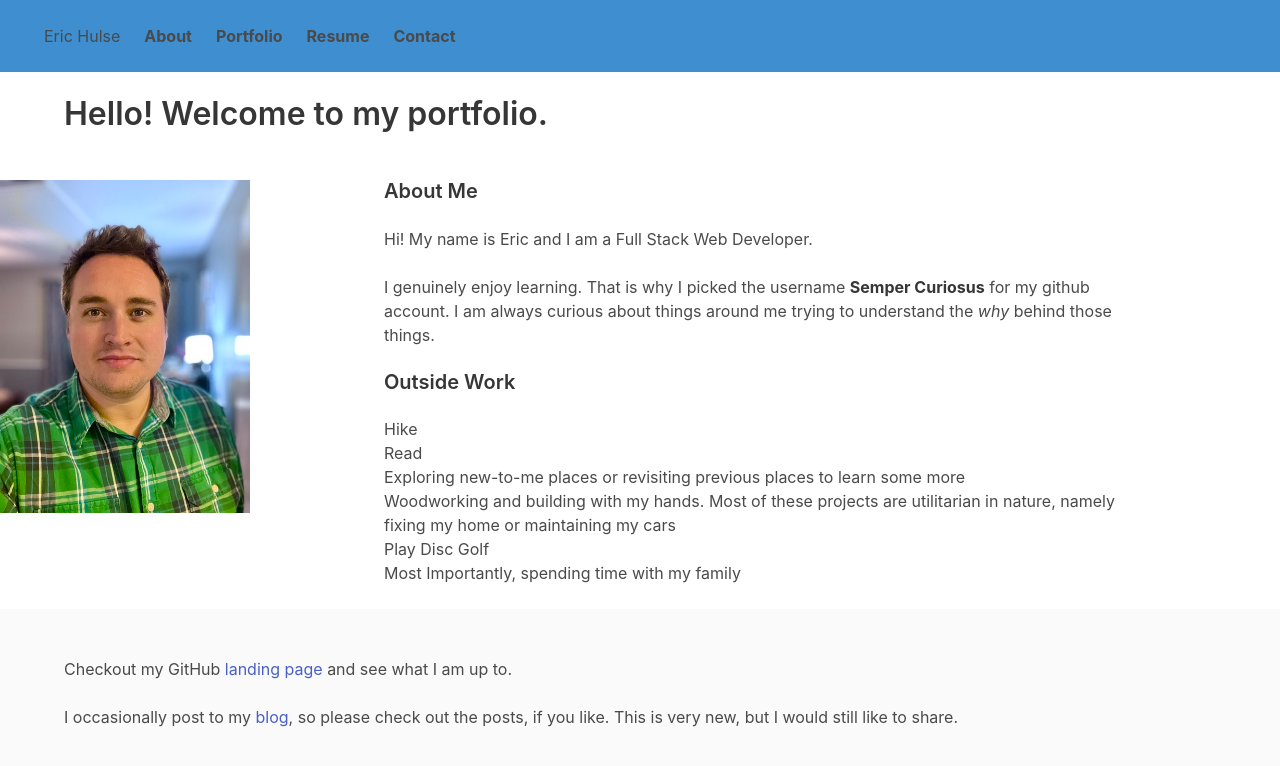
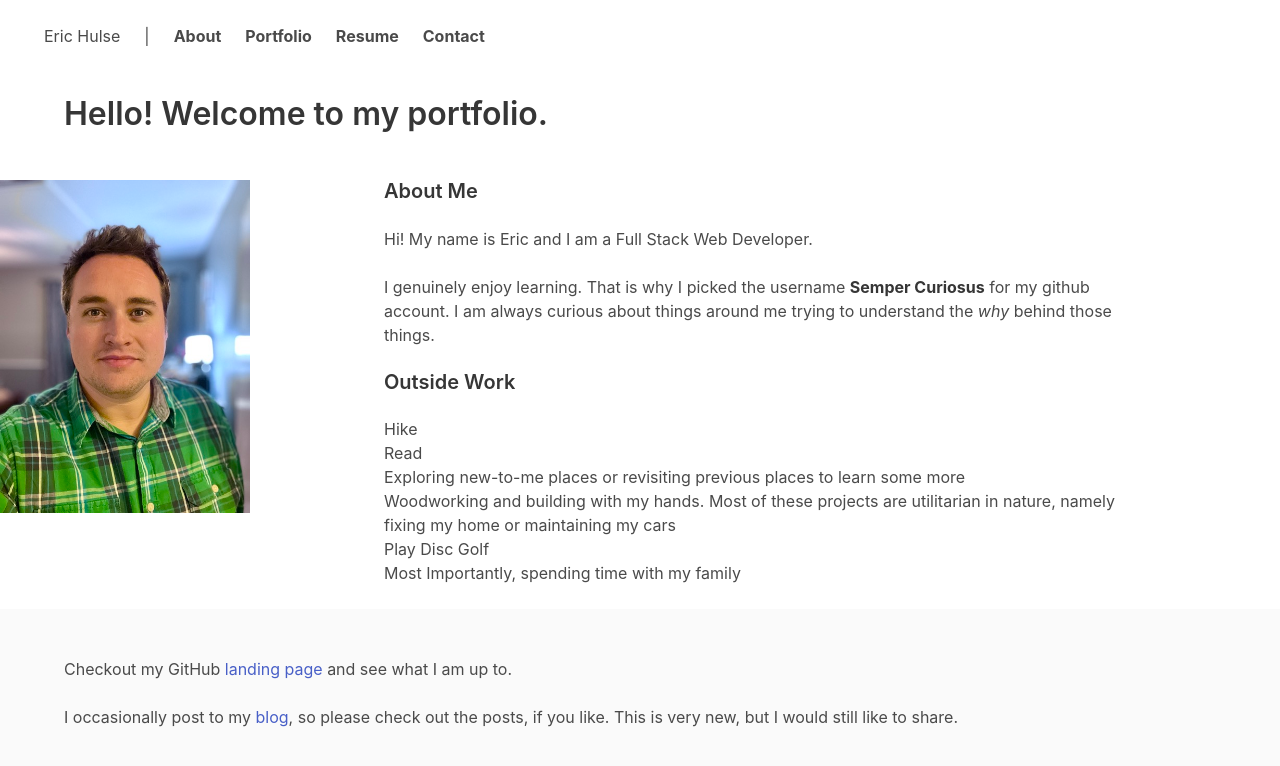
Before and after one commit to sempercuriosus/portfolio-v2, a React (Vite) app: page / in a window 1280 px wide. Shown: the top 766 px of the page. Built offline with nearby package versions, Linux system fonts and the light colour scheme.

Commit message:
updated style

```diff
--- a/src/components/Nav/nav.jsx
+++ b/src/components/Nav/nav.jsx
@@ -6,28 +6,43 @@ function Nav({ developerName }) {
 
   return (
     <nav
-      className='navbar is-info is-spaced'
+      id='nav-nav'
+      className='navbar is-spaced'
       role='navigation'
       aria-label='main navigation'>
       {/* About is the root route, href reflects this */}
-      <div className='navbar-item'>{name}</div>
-      <hr className='navbar-divider'></hr>
+      <div
+        id='dev-name'
+        className='navbar-item'>
+        {name}
+      </div>
+
+      <div
+        id='nav-divider'
+        className='navbar-item'>
+        |
+      </div>
+
       <Link
+        id='link-about'
         to='/'
         className='navbar-item'>
         <strong>About</strong>
       </Link>
       <Link
+        id='link-portfolio'
         to='/Portfolio'
         className='navbar-item'>
         <strong>Portfolio</strong>
       </Link>
       <Link
+        id='link-resume'
         to='/Resume'
         className='navbar-item'>
         <strong>Resume</strong>
       </Link>
       <Link
+        id='link-contact'
         to='/Contact'
         className='navbar-item is-light'>
         <strong>Contact</strong>
```
